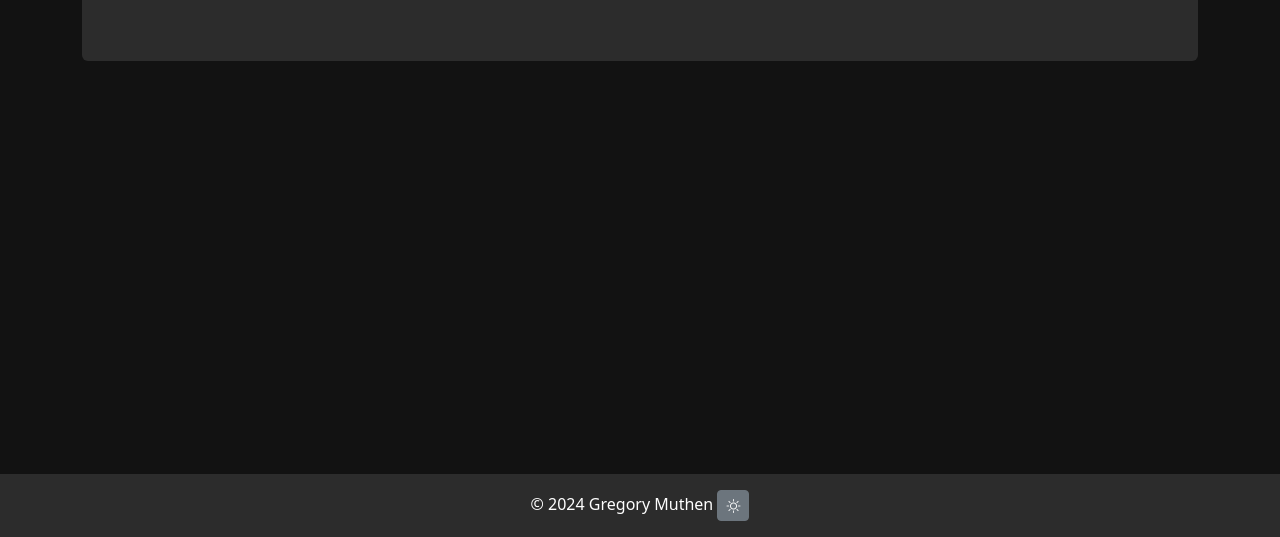
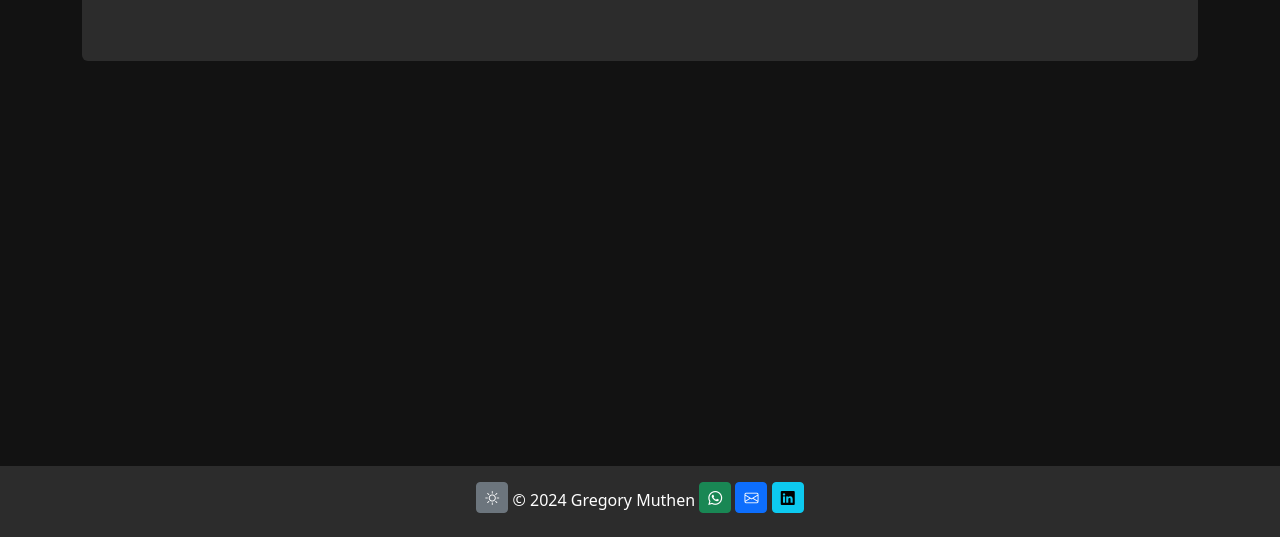
Before and after one commit to gmuthen/Website, a plain HTML site: page services.html in a window 1280 px wide. Shown: the part 263-800 px from the top of the page. Drawn offline with nearby package versions, Linux system fonts and the light colour scheme.

Commit message:
Update services.html

```diff
--- a/services.html
+++ b/services.html
@@ -70,10 +70,22 @@
 		<!-- Footer -->
 		<footer class="bg-light text-center p-3 fixed-bottom">
 			<p class="mb-0">
-				&copy; 2024 Gregory Muthen
-				<button class="btn btn-secondary btn-sm" id="darkModeToggle" title="Toggle Dark Mode">
+				<button class="btn btn-secondary btn-sm mb-2" id="darkModeToggle" title="Toggle Dark Mode">
 					<i class="bi" id="themeIcon"></i>
 				</button>
+				&copy; 2024 Gregory Muthen
+				<a
+					href="https://wa.me/27838681998?text=Hello%20Gregory,%20I%20would%20like%20to%20get%20in%20touch%20with%20you."
+					class="btn btn-success btn-sm mb-2"
+					target="_blank">
+					<i class="bi bi-whatsapp"></i>
+				</a>
+				<a href="mailto:gregmuthen@gmail.com" class="btn btn-primary btn-sm mb-2" target="_blank">
+					<i class="bi bi-envelope"></i>
+				</a>
+				<a href="https://www.linkedin.com/in/gregmuthen" class="btn btn-info btn-sm mb-2" target="_blank">
+					<i class="bi bi-linkedin"></i>
+				</a>
 			</p>
 		</footer>
 
```
